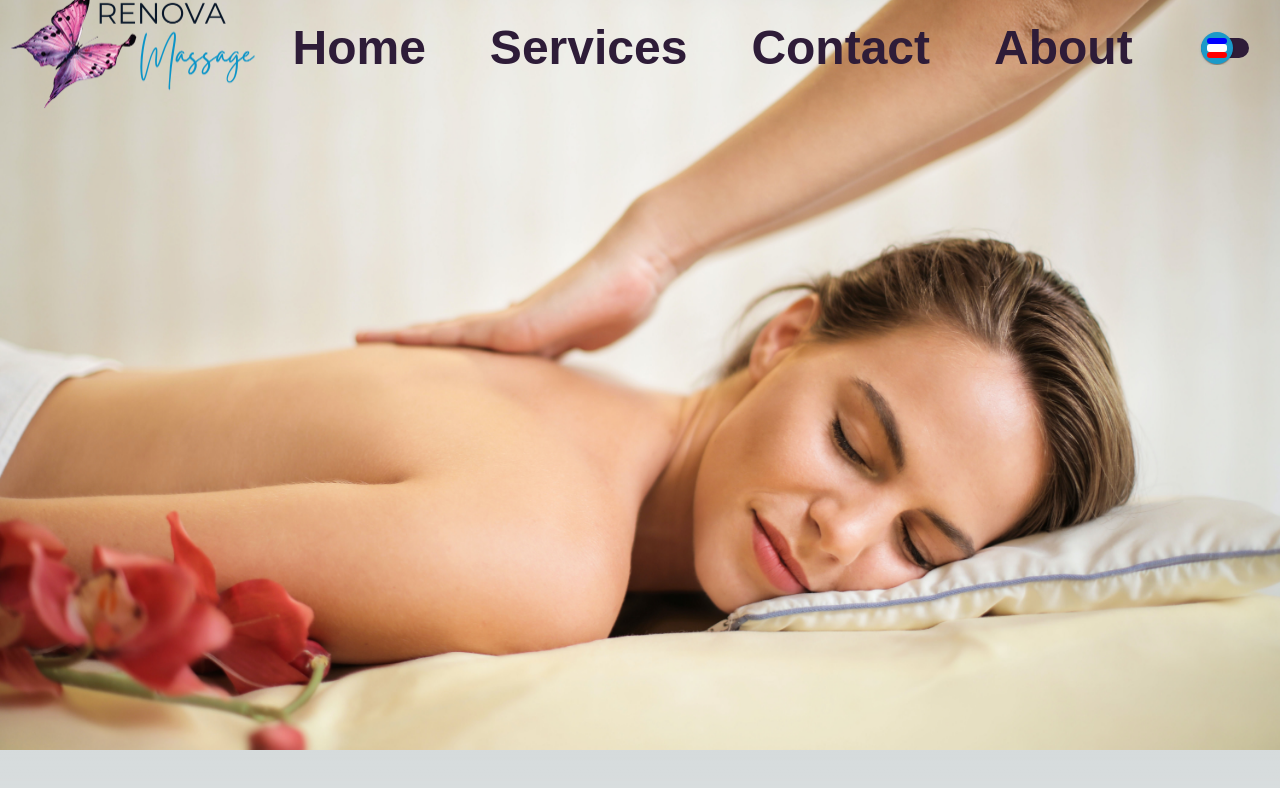
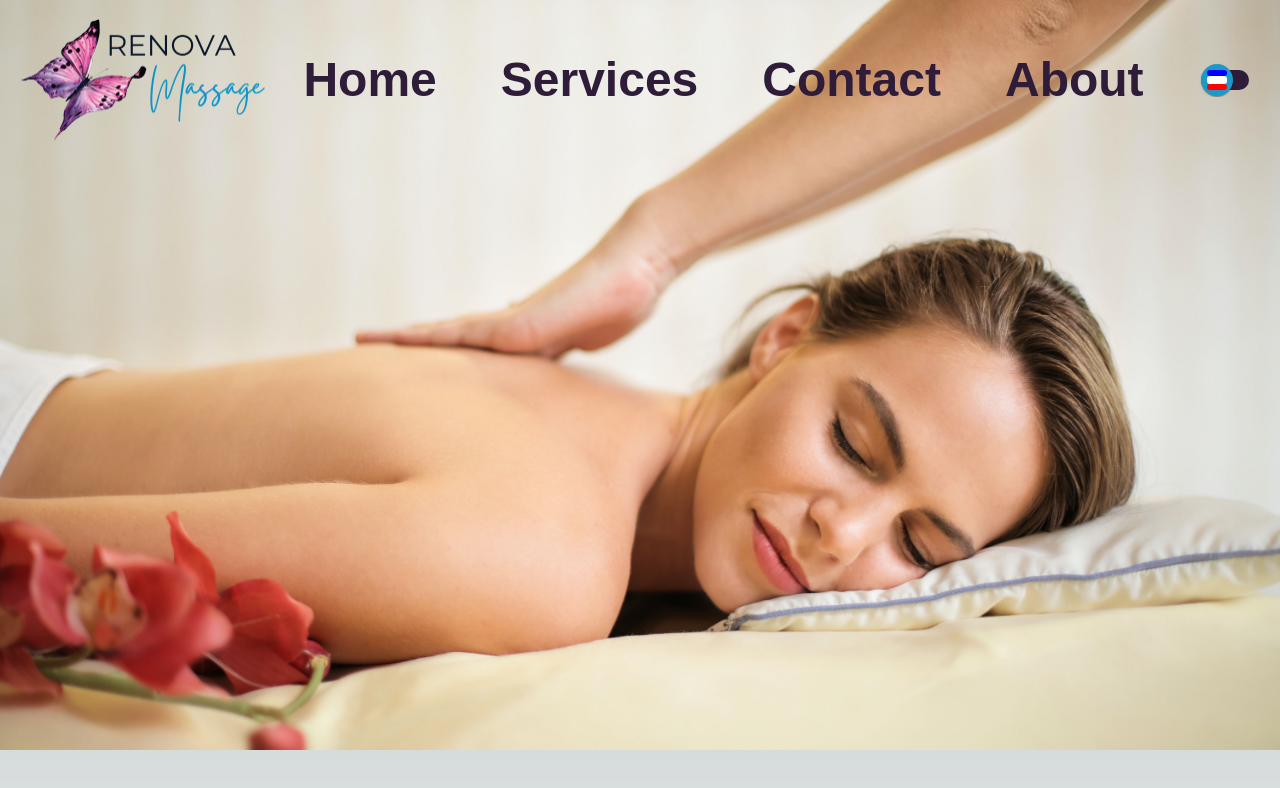
Before and after one commit to charleslaot/renovamassage, a React (Create React App) app: page / in a window 1280 px wide. Shown: the top 788 px of the page. Built offline with nearby package versions, Linux system fonts and the light colour scheme; a web font is replaced by a local one.

Commit message:
adding css

```diff
--- a/src/components/ClassicMenu/ClassicMenu.module.css
+++ b/src/components/ClassicMenu/ClassicMenu.module.css
@@ -5,7 +5,7 @@
   list-style: none;
   max-width: 1080px;
   align-items: center;
-  justify-content: space-between;
+  justify-content: center;
   font-family: "al-fresco", sans-serif;
 }
 
@@ -31,23 +31,3 @@
 .navbarLink:hover {
   text-decoration: underline;
 }
-
-@media (min-width: 769px) {
-  .navbarMenu {
-    right: 3rem;
-    position: relative;
-    transform: scale(0.75);
-  }
-}
-
-@media (min-width: 1024px) {
-  .navbarMenu {
-    transform: scale(0.85);
-  }
-}
-
-@media (min-width: 1280px) {
-  .navbarMenu {
-    transform: scale(1);
-  }
-}
--- a/src/components/NavBar/NavBar.js
+++ b/src/components/NavBar/NavBar.js
@@ -6,7 +6,7 @@ import ClassicMenu from "../ClassicMenu/ClassicMenu";
 import LanguageSwitch from "../LanguageSwitch/LanguageSwitch";
 
 function NavBar() {
-  const isMobile = useMediaQuery({ query: "(max-width: 769px)" });
+  const isMobile = useMediaQuery({ query: "(max-width: 1024px)" });
   const Menu = isMobile ? MobileMenu : ClassicMenu;
 
   return (
--- a/src/components/NavBar/NavBar.module.css
+++ b/src/components/NavBar/NavBar.module.css
@@ -5,3 +5,11 @@
   flex-direction: row;
   align-items: center;
 }
+
+@media screen and (min-width: 1024px) {
+  .navbar {
+    padding-top: 4rem;
+    max-width: 1920px;
+    justify-content: center;
+  }
+}
```
